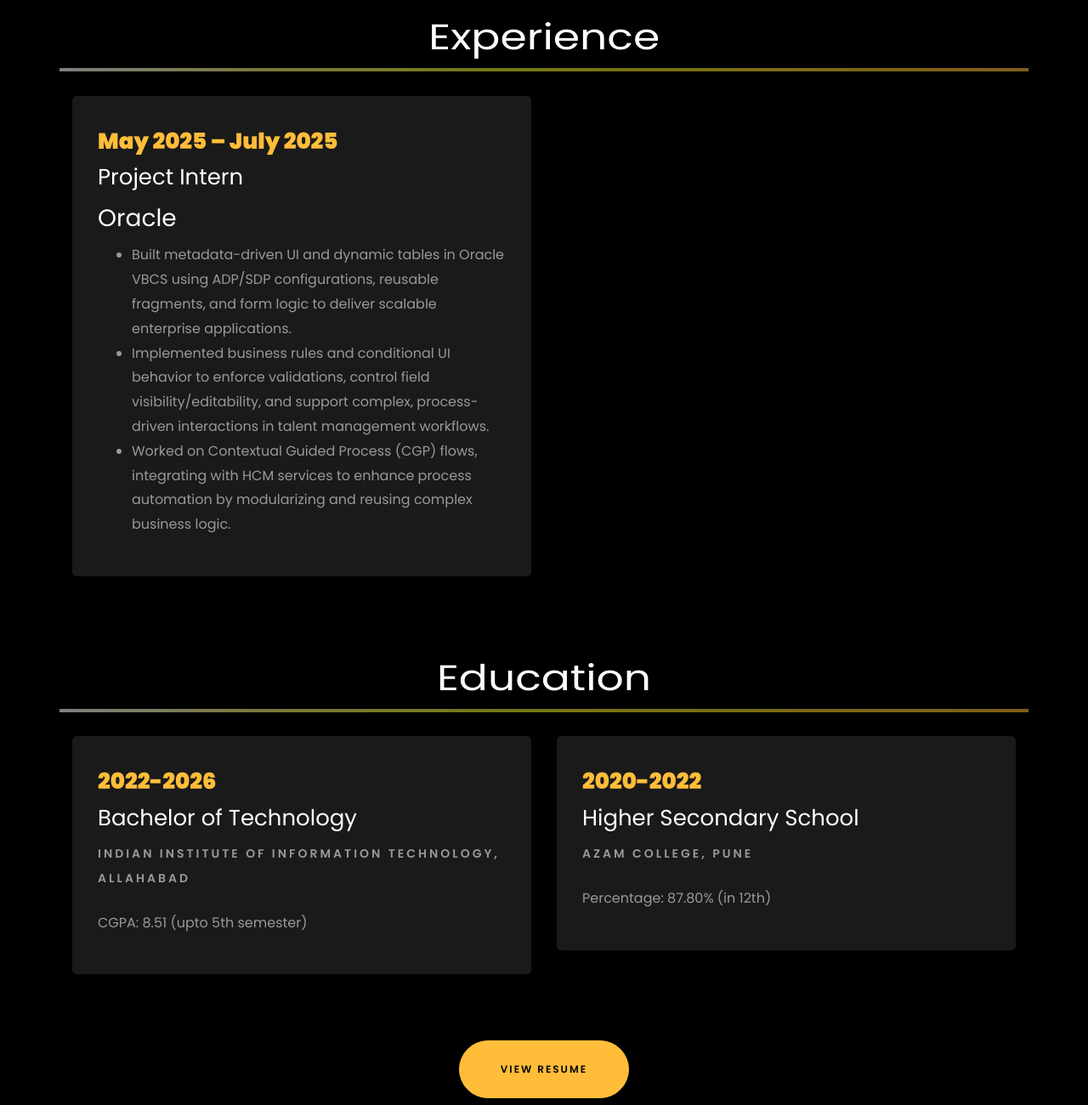
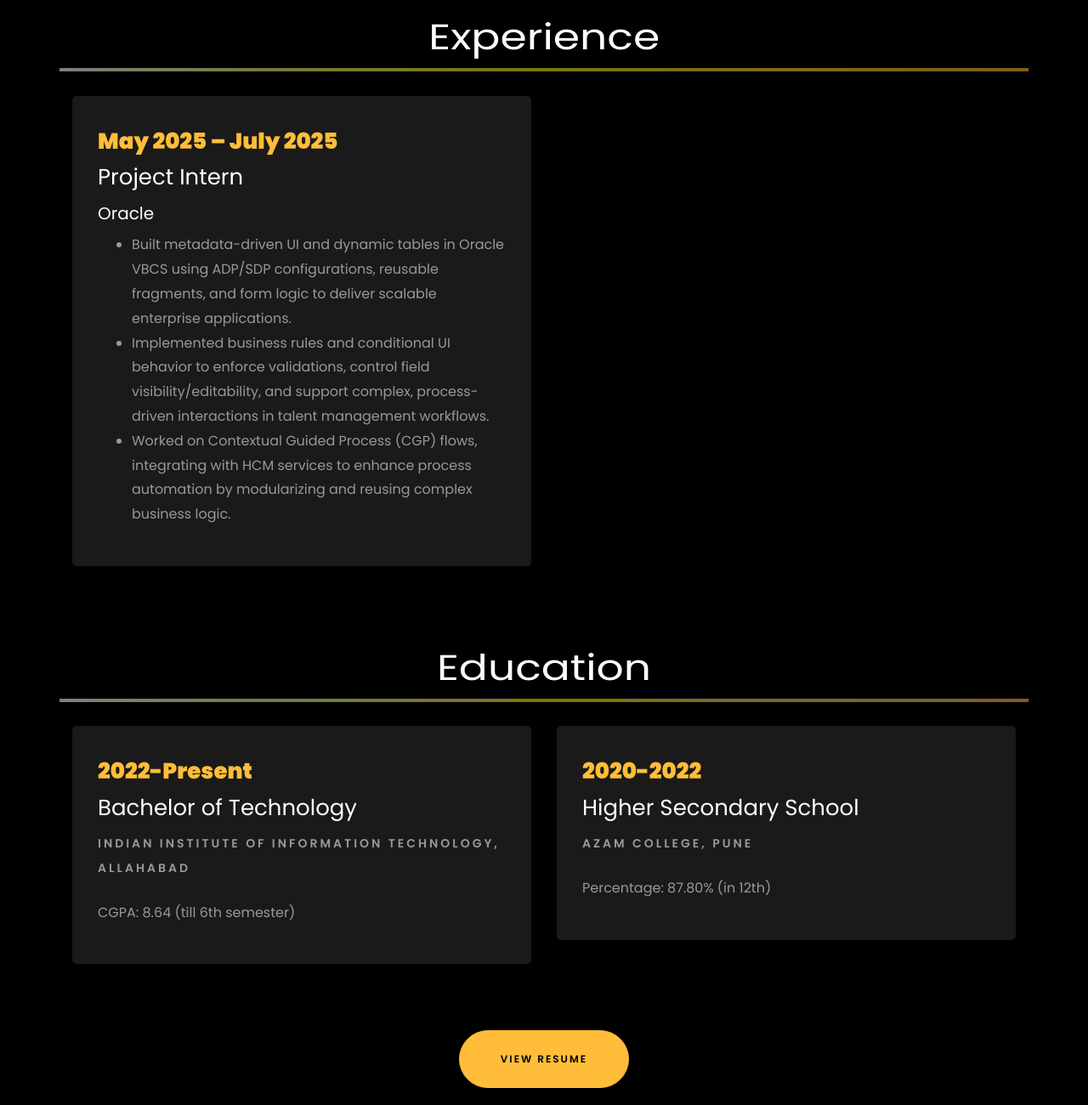
Before and after one commit to Vedant2379/Vedant2379.github.io, a plain HTML site: page index.html in a window 1280 px wide. Shown: the part 2003-3303 px from the top of the page at 85% size. Drawn offline with Linux system fonts and the light colour scheme; files whose address does not match are found by name.

Commit message:
Update index.html

```diff
--- a/index.html
+++ b/index.html
@@ -331,7 +331,7 @@
 					<div class="resume-wrap ftco-animate">
 						<span class="date">May 2025 – July 2025</span>
 						<h2>Project Intern</h2>
-						<h3>Oracle</h3>
+						<h5>Oracle</h5>
 <!-- 						<p class="mt-4">"technoweit" is professional mobile app and website development and training provider company -->
 							<ul>
 								<li>Built metadata-driven UI and dynamic tables in Oracle VBCS using ADP/SDP configurations, reusable fragments, and form logic to deliver scalable enterprise applications.</li>
@@ -375,10 +375,10 @@
 			<div class="row">
     			<div class="col-md-6">
     				<div class="resume-wrap ftco-animate">
-    					<span class="date">2022-2026</span>
+    					<span class="date">2022-Present</span>
     					<h2>Bachelor of Technology</h2>
     					<span class="position">Indian Institute of Information Technology, Allahabad</span>
-    					<p class="mt-4">CGPA: 8.51 (upto 5th semester)</p>
+    					<p class="mt-4">CGPA: 8.64 (till 6th semester)</p>
     				</div>
     			</div>
 
@@ -394,7 +394,7 @@
 
     		<div class="row justify-content-center mt-5">
     			<div class="col-md-6 text-center ftco-animate">
-    				<p><a href="https://drive.google.com/file/d/1c0mo1uaI8bRf504N5gCqppicukExmi5a/view?usp=sharing" class="btn btn-primary py-4 px-5">View Resume</a></p>
+    				<p><a href="https://drive.google.com/file/d/1A4QJDnkjR9oB65tiywp_YE3Y5oXd7L3s/view?usp=sharing" class="btn btn-primary py-4 px-5">View Resume</a></p>
     			</div>
     		</div>
     	</div>
@@ -582,7 +582,7 @@
 						<span class="icon-globe"></span>
 					</div>
 					<h3 class="mb-4">View Resume</h3>
-				  <p><a href="https://drive.google.com/file/d/1c0mo1uaI8bRf504N5gCqppicukExmi5a/view?usp=sharing">resume link</a></p>
+				  <p><a href="https://drive.google.com/file/d/1A4QJDnkjR9oB65tiywp_YE3Y5oXd7L3s/view?usp=sharing">resume link</a></p>
 				</div>
 			</div>
 
```
